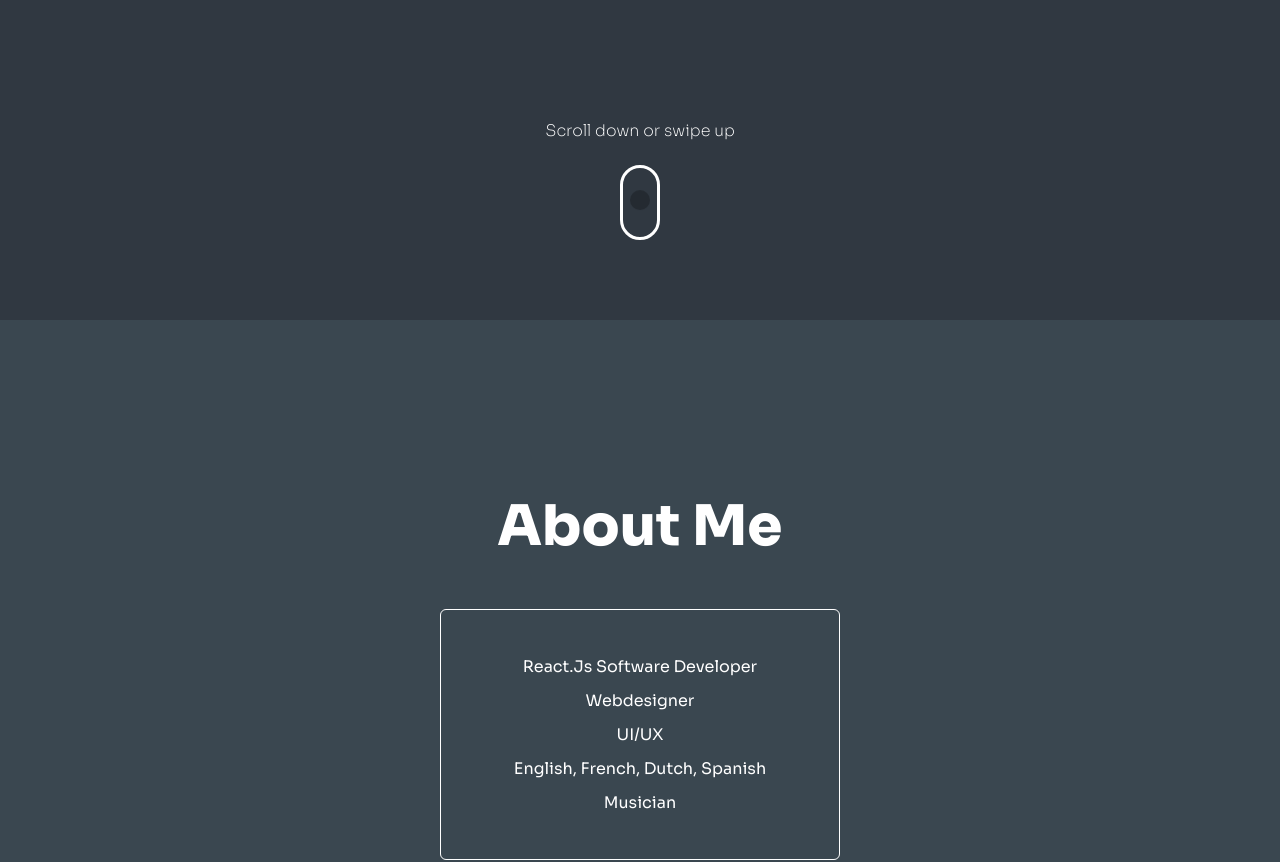
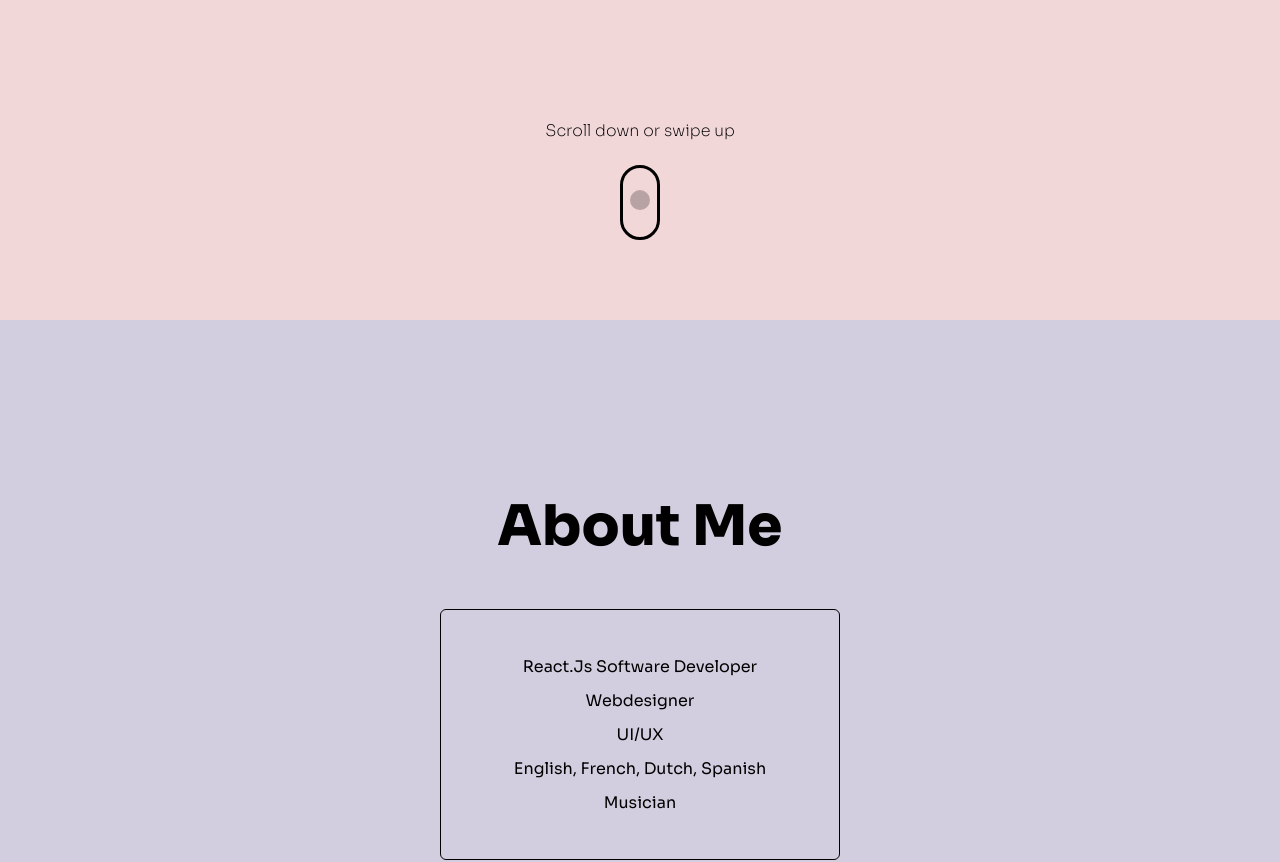
Before and after one commit to phildehovre/portfolio, a React (Create React App) app: page / in a window 1280 px wide. Shown: the part 480-1342 px from the top of the page. Built offline with nearby package versions, Linux system fonts and the light colour scheme.

Commit message:
theme change

```diff
--- a/src/components/Section.js
+++ b/src/components/Section.js
@@ -9,8 +9,8 @@ const Section = (props) => {
 
     useLayoutEffect(() => {
         gsap.fromTo(".card",
-            { opacity: 0, y: '10%' },
-            { opacity: 1, y: '0', duration: .8, delay: .2 },
+            { opacity: 0, x: '-100%' },
+            { opacity: 1, x: '0', duration: .5, delay: .2 },
         )
     })
 
--- a/src/pages/Homepage.js
+++ b/src/pages/Homepage.js
@@ -3,7 +3,8 @@ import About from '../components/About'
 import Contact from '../components/Contact'
 import Hero from '../components/Hero'
 import Links from '../components/Links'
-import { greyRedTheme } from '../styles/themes'
+// import { greyRedTheme as theme } from '../styles/themes'
+import { pastelTheme as theme } from '../styles/themes'
 
 const Homepage = (props) => {
 
@@ -11,9 +12,13 @@ const Homepage = (props) => {
     const {
         textLight,
         // extra2
-        hero, about, feature1, feature2, extra1,
+        hero,
+        about,
+        feature1,
+        feature2,
+        extra1,
         textDark,
-    } = greyRedTheme
+    } = theme
 
 
 
@@ -28,14 +33,14 @@ const Homepage = (props) => {
                 bg={hero}
                 title='Philippe De Hovre'
                 subtitle='Junior software developer'
-                textColor={textLight}
+                textColor={textDark}
                 id={0}
                 content=''
             />
             <About
                 bg={about}
                 title='About me'
-                textColor={textLight}
+                textColor={textDark}
                 className='section'
                 id={1}
                 content={[
```
